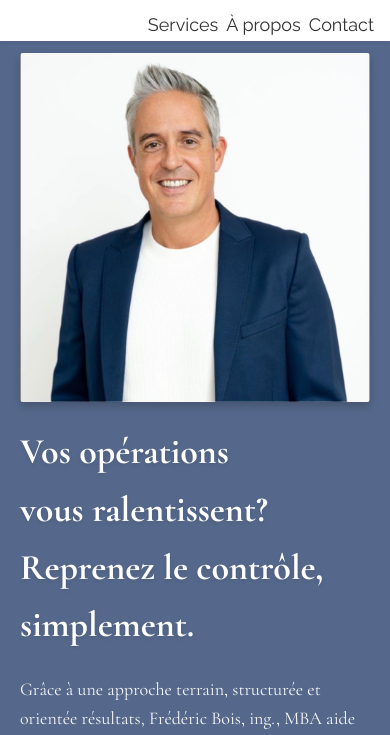
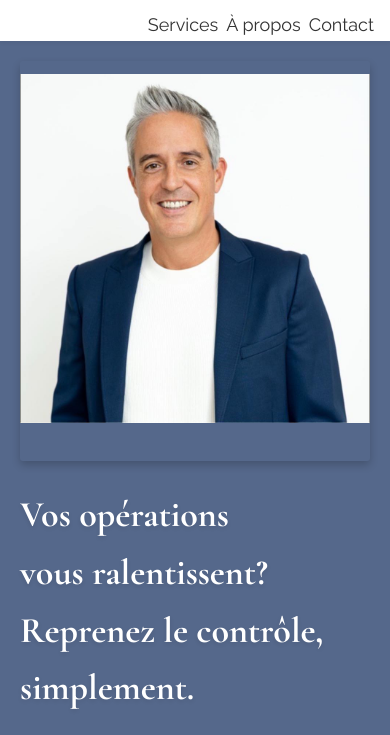
Before and after one commit to melanieboisrodriguez-ctrl/fbiconseil, a plain HTML site: page index.html in a window 390 px wide. Shown: the part 39-774 px from the top of the page. Drawn offline with nearby package versions, Linux system fonts and the light colour scheme.

Commit message:
Description de vos changements

```diff
--- a/styles.css
+++ b/styles.css
@@ -241,6 +241,14 @@ p {
     width: 100%;
     height: 100%; /* Prend toute la hauteur disponible de la grille */
     align-self: stretch; /* S'étire pour correspondre à la hauteur du contenu texte */
+}
+
+/* Desktop uniquement : étire la photo */
+@media (min-width: 601px) {
+    .hero-image {
+        height: 100%;
+        align-self: stretch;
+    }
 }
 
 .hero-image img {
@@ -566,15 +574,18 @@ p {
 /* Mobile photo adjustment (< 600px) */
 @media (max-width: 600px) {
     .hero-image {
-        width: 100%;              /* Prend toute la largeur sur mobile */
-        margin: 0 auto;           /* centre la photo */
+        width: 100% !important;   /* Prend toute la largeur disponible sur mobile */
+        height: auto !important;   /* Hauteur automatique sur mobile pour garder la taille naturelle */
+        margin: 0 auto;            /* centre la photo */
         aspect-ratio: auto;       /* Supprime le ratio fixe sur mobile */
-        max-width: 100%;
+        max-width: none !important; /* Pas de limitation de largeur */
+        align-self: auto;          /* Réinitialise l'align-self sur mobile */
     }
 
     .hero-image img {
-        width: 100%;
-        height: auto;
+        width: 100% !important;
+        height: auto !important;
+        min-height: 400px;         /* Hauteur minimale pour une photo plus grande */
         object-fit: contain !important;
         object-position: center 25%; /* Positionne la photo pour garder la tête visible avec un bon cadrage */
         display: block;
@@ -582,39 +593,6 @@ p {
     }
 }
 
-    .nav {
-        flex-direction: row;     /* Garde l'alignement horizontal même sur mobile */
-        gap: clamp(0.5rem, 1.2vw, 1rem);
-        justify-content: flex-end; /* Garde le menu à droite */
-        text-align: left;
-    }
-
-    .hero {
-        min-height: min(90vh, 600px);
-        padding-block: clamp(1rem, 4vh, 2rem);
-    }
-
-    .hero-content {
-        gap: clamp(1rem, 2.5vh, 1.5rem);
-    }
-
-    .hero-image {
-        max-width: 100%;
-        aspect-ratio: auto;       /* Supprime le ratio fixe sur très petit mobile */
-        width: 100%;              /* Prend toute la largeur */
-        margin: 0 auto;           /* Centre la photo */
-    }
-
-    .hero-image img {
-        height: auto !important;  /* Force la hauteur automatique */
-        object-fit: contain !important;
-        object-position: center 25%; /* Positionne la photo pour garder la tête visible avec un bon cadrage */
-    }
-
-    .hero-text {
-        padding-block-end: clamp(0.75rem, 2vh, 1.5rem);
-    }
-}
 
 /* Very small mobile (< 480px) */
 @media (max-width: 480px) {
```
